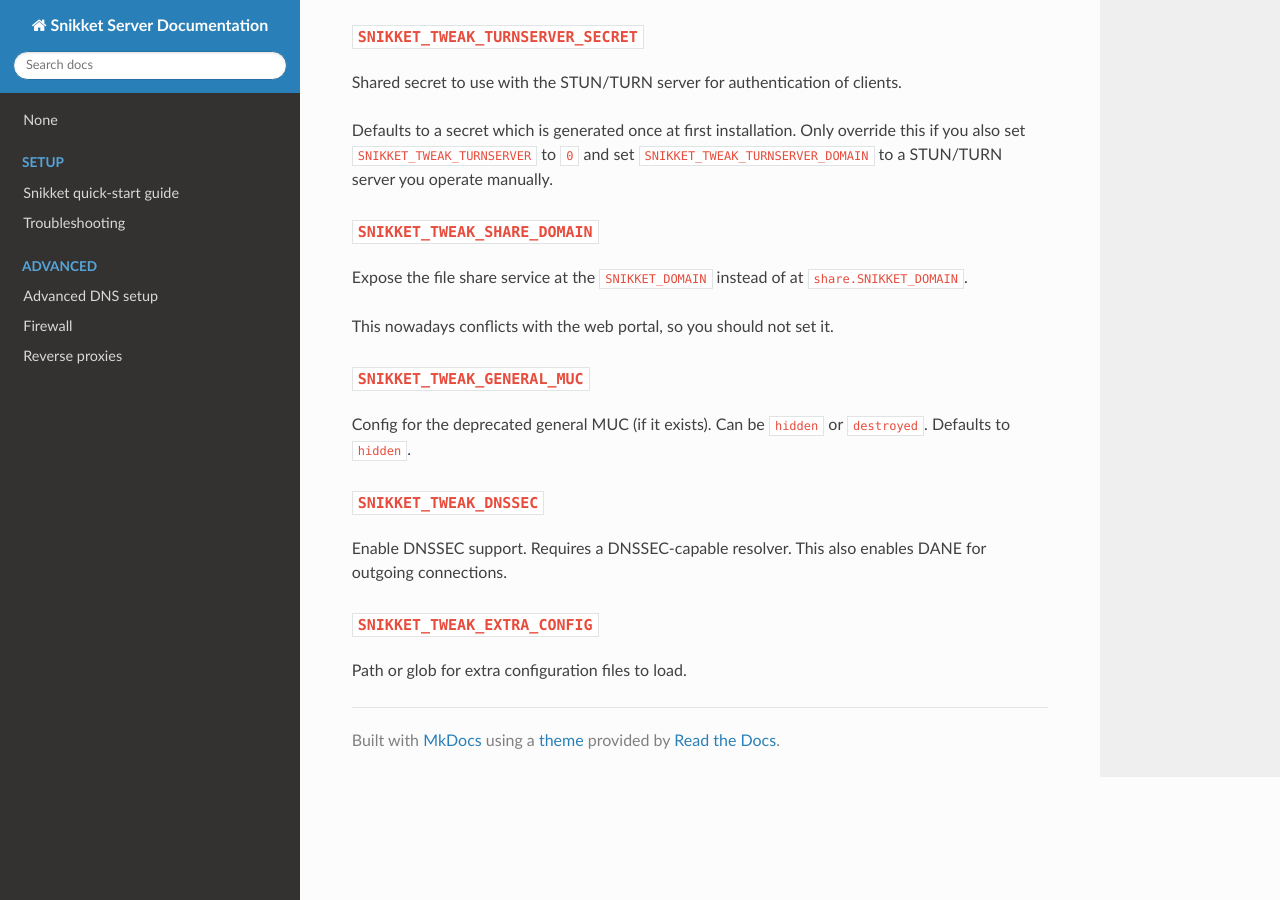
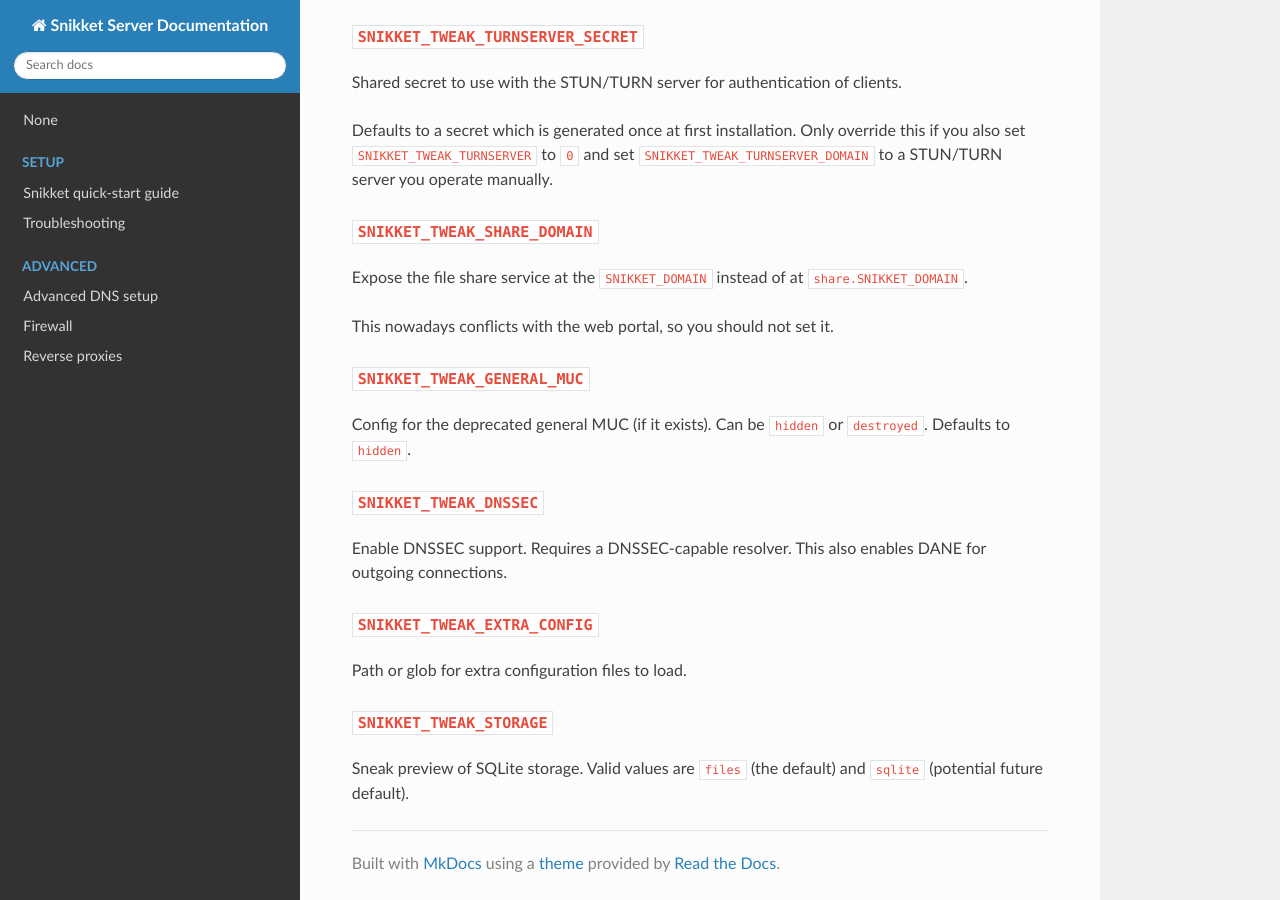
Before and after one commit to snikket-im/snikket-server, an MkDocs documentation site: the page built from docs/advanced/config.md, in a window 1280 px wide and 900 px high, scrolled down 5034 px. Built offline with MkDocs 1.6.1, drawn with Linux system fonts in a browser that asks for light colours; nearby versions of some CDN libraries.

Commit message:
Add support for moving data to/from SQLite
Fixes #47

This allows configuring the Prosody storage module to use between the
current default of 'internal' and 'sql' with SQLite, including automatic
migration between the two. This allows those who wish to opt-in as well
as easy testing and evaluation of SQLite as future default with a chance
to go back if it does not live up to expectations.

```diff
--- a/docs/advanced/config.md
+++ b/docs/advanced/config.md
@@ -195,3 +195,7 @@ This also enables DANE for outgoing connections.
 ### `SNIKKET_TWEAK_EXTRA_CONFIG`
 
 Path or glob for extra configuration files to load.
+
+### `SNIKKET_TWEAK_STORAGE`
+
+Sneak preview of SQLite storage. Valid values are `files` (the default) and `sqlite` (potential future default).
```
Also changed, not shown: 4 other files.
